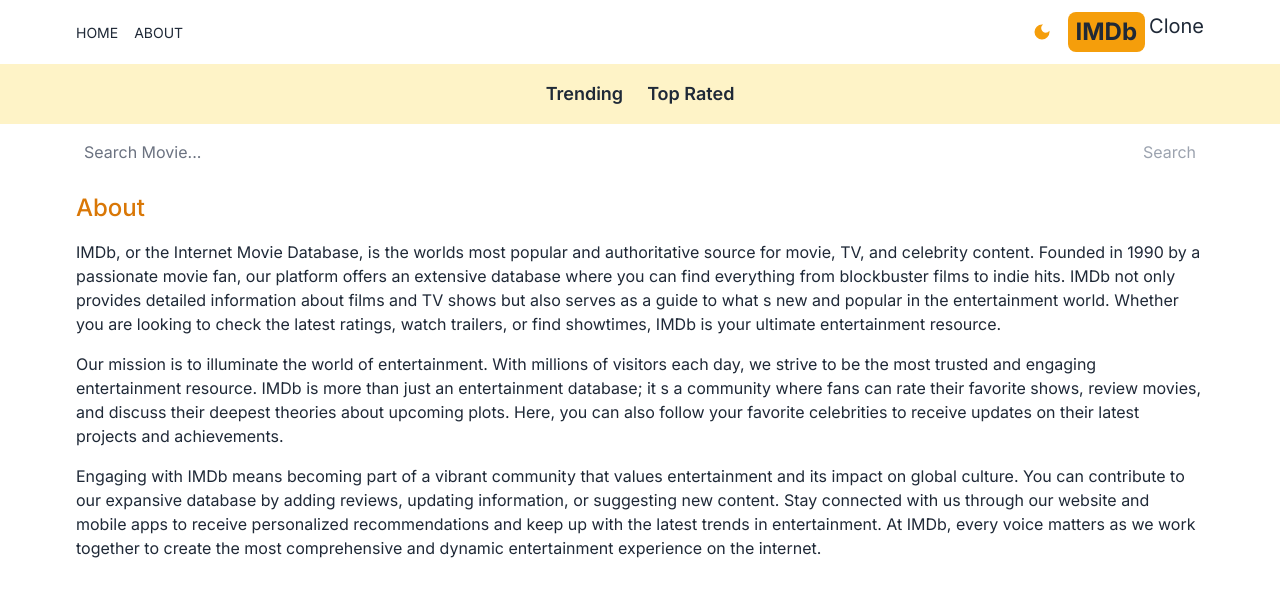
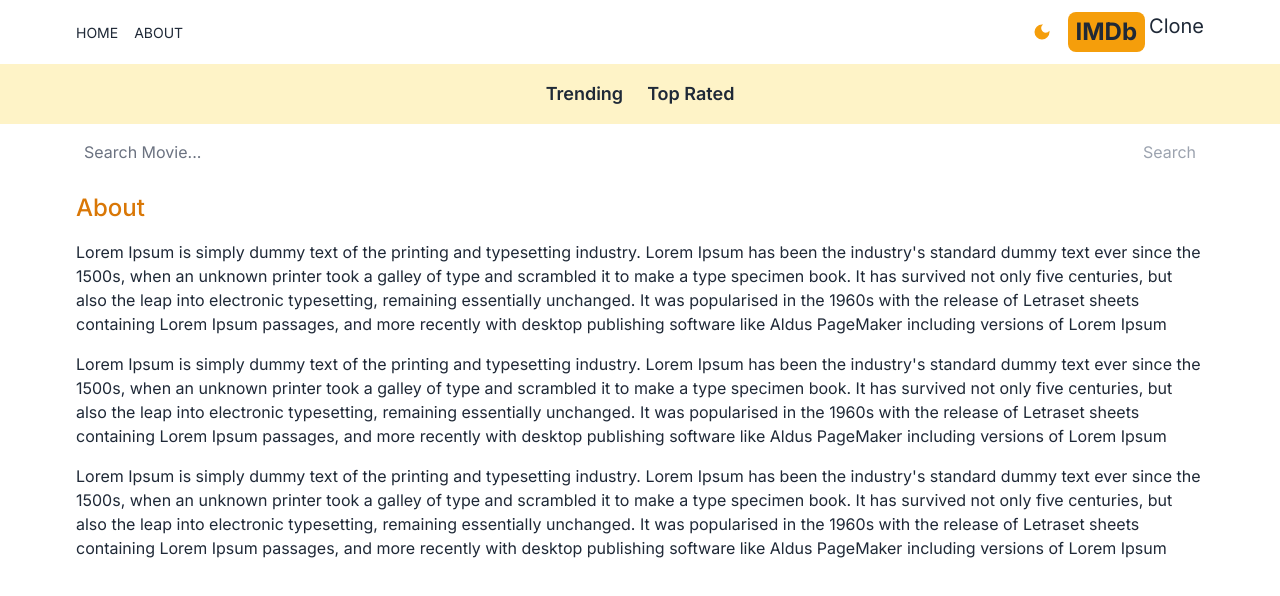
Before and after one commit to SamiRenkyorganci/NextJsLearning, a Next.js app in the folder next-imdb/: page /about in a window 1280 px wide. Shown: the top 596 px of the page. Built offline with nearby package versions, Linux system fonts and the light colour scheme.

Commit message:
bug fixed eslint

```diff
--- a/next-imdb/src/app/about/page.jsx
+++ b/next-imdb/src/app/about/page.jsx
@@ -5,34 +5,37 @@ export default function About() {
     <div className="max-w-6xl mx-auto p-3 space-y-4">
       <h1 className=" text-2xl font-medium text-amber-600 "> About </h1>
       <p>
-        IMDb, or the Internet Movie Database, is the worlds most popular and
-        authoritative source for movie, TV, and celebrity content. Founded in
-        1990 by a passionate movie fan, our platform offers an extensive
-        database where you can find everything from blockbuster films to indie
-        hits. IMDb not only provides detailed information about films and TV
-        shows but also serves as a guide to what s new and popular in the
-        entertainment world. Whether you are looking to check the latest
-        ratings, watch trailers, or find showtimes, IMDb is your ultimate
-        entertainment resource.
+        Lorem Ipsum is simply dummy text of the printing and typesetting
+        industry. Lorem Ipsum has been the industry's standard dummy text ever
+        since the 1500s, when an unknown printer took a galley of type and
+        scrambled it to make a type specimen book. It has survived not only five
+        centuries, but also the leap into electronic typesetting, remaining
+        essentially unchanged. It was popularised in the 1960s with the release
+        of Letraset sheets containing Lorem Ipsum passages, and more recently
+        with desktop publishing software like Aldus PageMaker including versions
+        of Lorem Ipsum
       </p>
       <p>
-        Our mission is to illuminate the world of entertainment. With millions
-        of visitors each day, we strive to be the most trusted and engaging
-        entertainment resource. IMDb is more than just an entertainment
-        database; it s a community where fans can rate their favorite shows,
-        review movies, and discuss their deepest theories about upcoming plots.
-        Here, you can also follow your favorite celebrities to receive updates
-        on their latest projects and achievements.
+        Lorem Ipsum is simply dummy text of the printing and typesetting
+        industry. Lorem Ipsum has been the industry's standard dummy text ever
+        since the 1500s, when an unknown printer took a galley of type and
+        scrambled it to make a type specimen book. It has survived not only five
+        centuries, but also the leap into electronic typesetting, remaining
+        essentially unchanged. It was popularised in the 1960s with the release
+        of Letraset sheets containing Lorem Ipsum passages, and more recently
+        with desktop publishing software like Aldus PageMaker including versions
+        of Lorem Ipsum
       </p>
       <p>
-        Engaging with IMDb means becoming part of a vibrant community that
-        values entertainment and its impact on global culture. You can
-        contribute to our expansive database by adding reviews, updating
-        information, or suggesting new content. Stay connected with us through
-        our website and mobile apps to receive personalized recommendations and
-        keep up with the latest trends in entertainment. At IMDb, every voice
-        matters as we work together to create the most comprehensive and dynamic
-        entertainment experience on the internet.
+        Lorem Ipsum is simply dummy text of the printing and typesetting
+        industry. Lorem Ipsum has been the industry's standard dummy text ever
+        since the 1500s, when an unknown printer took a galley of type and
+        scrambled it to make a type specimen book. It has survived not only five
+        centuries, but also the leap into electronic typesetting, remaining
+        essentially unchanged. It was popularised in the 1960s with the release
+        of Letraset sheets containing Lorem Ipsum passages, and more recently
+        with desktop publishing software like Aldus PageMaker including versions
+        of Lorem Ipsum
       </p>
     </div>
   );
--- a/next-imdb/src/app/error.jsx
+++ b/next-imdb/src/app/error.jsx
@@ -2,9 +2,9 @@
 import React from 'react'
 import { useEffect } from 'react'
 export default function error({error,reset}) {
-  useEffect(()=>{
+   useEffect(() => {
     console.log(error);
-  },[error])
+  }, [error]);
     return (
 
       <main className="grid min-h-full place-items-center  px-6 py-24 sm:py-32 lg:px-8">
```
